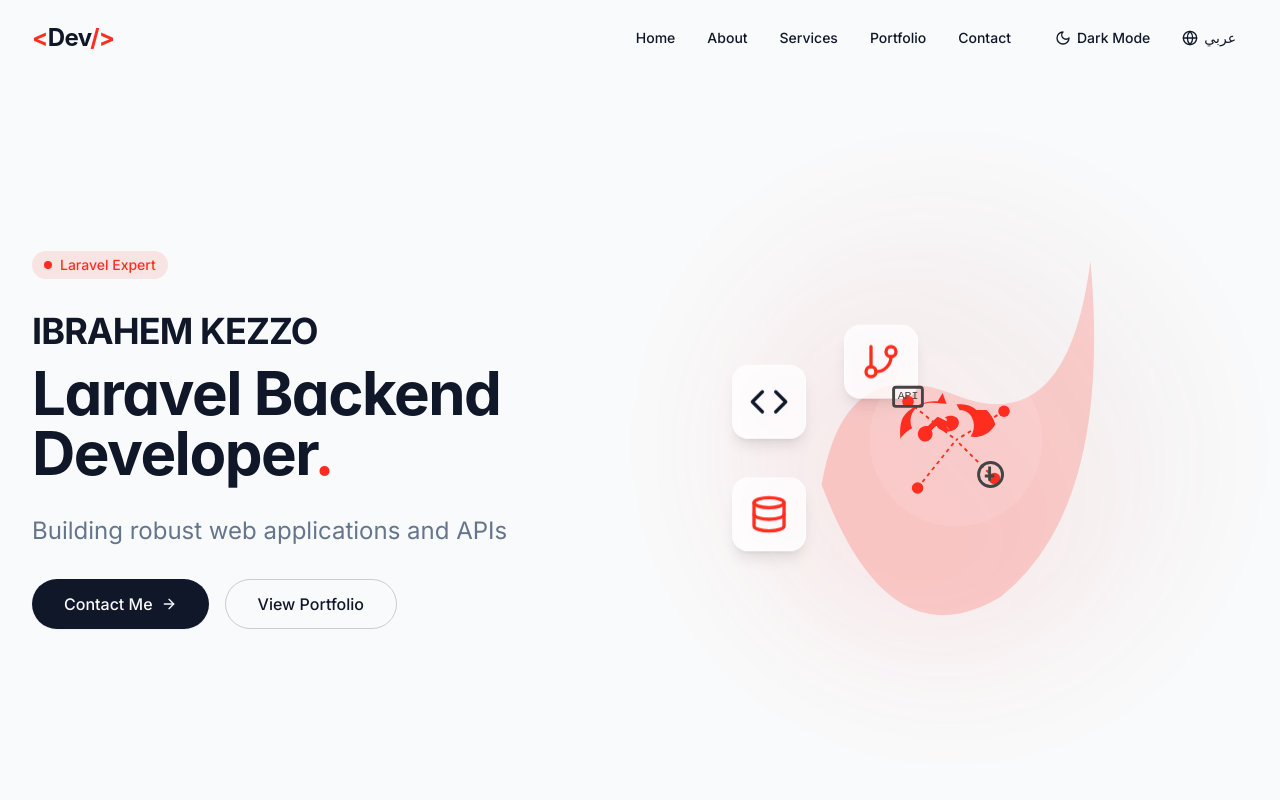
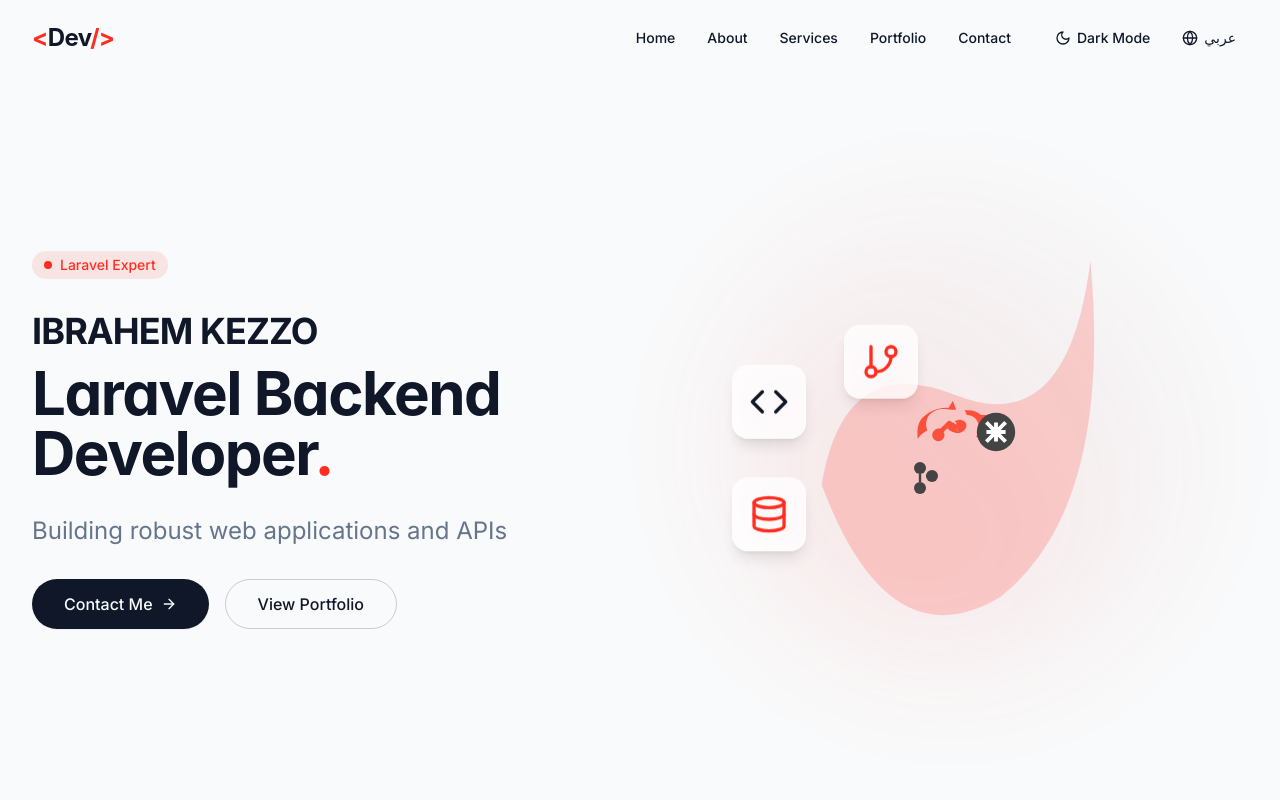
Before and after one commit to ibrahemkezzo/front-my-portfolio, a React (Vite) app: page / in a window 1280 px wide. Shown: the top 800 px of the page. Built offline with nearby package versions, Linux system fonts and the light colour scheme.

Commit message:
Reverted to edit edt-03aabc73-abe2-49b6-9735-d2d46d5fb441: "Refactor: Improve dark mode colors and add logo
- Adjusted icon and font colors on the Portfolio page in Dark Mode.
- Replaced the large image on the Home page with a logo.
- Added the author's name above the specialization title."

```diff
--- a/src/components/Hero.tsx
+++ b/src/components/Hero.tsx
@@ -66,41 +66,30 @@ const Hero: React.FC = () => {
                 </div>
 
                 <div className="absolute inset-0 flex items-center justify-center">
-                  <div className="relative w-48 h-48">
-                    {/* Redesigned Laravel Logo with API and Git integration */}
+                  <div className="relative w-40 h-40">
+                    {/* Laravel Logo with API and Git integration */}
                     <svg xmlns="http://www.w3.org/2000/svg" viewBox="0 0 100 100" className="w-full h-full">
-                      {/* Background Circle */}
-                      <circle cx="50" cy="50" r="45" fill="rgba(255,255,255,0.1)" className="dark:fill-gray-800/80" />
-
-                      {/* Laravel Symbol - Larger and Centered */}
-                      <g transform="translate(20, 20) scale(0.6)">
-                        <path fill="#FF2D20" d="M42,18.6c-.2,0-3.6-9.4-3.6-9.4l-4.3,7.2s-15.5-1.5-27.3,10.4c-4.2,4.2-6,10.3-5.1,22.3 0,0 3-5.5,10.2-9.2-.5-1.2-1-2.5-1.2-3.7-.7-4.6.4-8.9,3.1-12.2,4.8-5.9,13.1-7.5,22.9-5.6z" />
-                        <path fill="#FF2D20" d="M67.8,24c-3.6-3.1-8.2-4.9-13.2-5-1.4-.1-2.8,0-4.2.1 1.1,1.5,1.9,3.1,2.6,4.8 6.3.2,10.2,3.4,12,9.5 1.3,4.6.4,9.4-2.4,13.6 2,.4,4.1.5,6.2.2 6.5-.8,11.7-4.4,15.4-10.6-1.3-4.8-3.9-9.1-7.7-12.6z" />
-                        <path fill="#FF2D20" d="M42,33.8c-.7-.4-7-3.7-7.4-3.8-.4-.1-.8.1-1.1.3l-8,7.7s-4.7-1-7.5,3.1c-1.7,2.5-1.5,5.8.6,8.2 2,2.1,5.2,2.6,7.6,1.3 1.9-1,3.2-3,3.4-5.1.2-1.3-.1-2.6-.9-3.6.7-1.2,1.7-2.3,3-3.2 2.9-2,6.5-2.2,9.4-.6 1.5.9,2.7,2.2,3.4,3.7-2.8-3.4-6.3-6.9-8.2-7.1-2.7-.1-4.2,3.5-1.1,5.5 4.2,2.8,7.9,3.2,12.1,1.6 2.5-1,4.4-3.1,5.1-5.7.5-2-.2-4.2-2-5.6-3.2-2.3-7-2.1-10.2,0 .6.3,1.2.7,1.8,1.2z" />
+                      {/* Laravel Base Logo */}
+                      <g transform="translate(25, 20) scale(0.6)">
+                        <path fill="#FB503B" d="M42 18.6c-.2 0-3.6-9.4-3.6-9.4l-4.3 7.2s-15.5-1.5-27.3 10.4c-4.2 4.2-6 10.3-5.1 22.3 0 0 3-5.5 10.2-9.2-.5-1.2-1-2.5-1.2-3.7-.7-4.6.4-8.9 3.1-12.2 4.8-5.9 13.1-7.5 22.9-5.6z"></path>
+                        <path fill="#FB503B" d="M67.8 24c-3.6-3.1-8.2-4.9-13.2-5-1.4-.1-2.8 0-4.2.1 1.1 1.5 1.9 3.1 2.6 4.8 6.3.2 10.2 3.4 12 9.5 1.3 4.6.4 9.4-2.4 13.6 2 .4 4.1.5 6.2.2 6.5-.8 11.7-4.4 15.4-10.6-1.3-4.8-3.9-9.1-7.7-12.6z"></path>
+                        <path fill="#FB503B" d="M42 33.8c-.7-.4-7-3.7-7.4-3.8-.4-.1-.8.1-1.1.3l-8 7.7s-4.7-1-7.5 3.1c-1.7 2.5-1.5 5.8.6 8.2 2 2.1 5.2 2.6 7.6 1.3 1.9-1 3.2-3 3.4-5.1.2-1.3-.1-2.6-.9-3.6.7-1.2 1.7-2.3 3-3.2 2.9-2 6.5-2.2 9.4-.6 1.5.9 2.7 2.2 3.4 3.7-2.8-3.4-6.3-6.9-8.2-7.1-2.7-.1-4.2 3.5-1.1 5.5 4.2 2.8 7.9 3.2 12.1 1.6 2.5-1 4.4-3.1 5.1-5.7.5-2-.2-4.2-2-5.6-3.2-2.3-7-2.1-10.2 0 .6.3 1.2.7 1.8 1.2z"></path>
                       </g>
 
-                      {/* Connecting Nodes for a Network Effect */}
-                      <circle cx="25" cy="30" r="3" fill="#FF2D20" className="dark:fill-white" />
-                      <circle cx="75" cy="35" r="3" fill="#FF2D20" className="dark:fill-white" />
-                      <circle cx="30" cy="75" r="3" fill="#FF2D20" className="dark:fill-white" />
-                      <circle cx="70" cy="70" r="3" fill="#FF2D20" className="dark:fill-white" />
-
-                      {/* Connection Lines */}
-                      <line x1="25" y1="30" x2="50" y2="50" stroke="#FF2D20" strokeWidth="1" strokeDasharray="2,2" className="dark:stroke-white/50" />
-                      <line x1="75" y1="35" x2="50" y2="50" stroke="#FF2D20" strokeWidth="1" strokeDasharray="2,2" className="dark:stroke-white/50" />
-                      <line x1="30" y1="75" x2="50" y2="50" stroke="#FF2D20" strokeWidth="1" strokeDasharray="2,2" className="dark:stroke-white/50" />
-                      <line x1="70" y1="70" x2="50" y2="50" stroke="#FF2D20" strokeWidth="1" strokeDasharray="2,2" className="dark:stroke-white/50" />
-
                       {/* API Symbol */}
-                      <g transform="translate(15, 20) scale(0.25)">
-                        <rect x="10" y="10" width="60" height="40" rx="5" fill="none" stroke="#444" strokeWidth="6" className="dark:stroke-white" />
-                        <text x="40" y="35" fontFamily="monospace" fontSize="24" textAnchor="middle" fill="#444" className="dark:fill-white">API</text>
+                      <g transform="translate(60, 30) scale(0.3)">
+                        <circle cx="50" cy="50" r="40" fill="#444" className="dark:fill-gray-300" />
+                        <path d="M30,50 L70,50 M50,30 L50,70 M30,30 L70,70 M30,70 L70,30"
+                          stroke="#fff" strokeWidth="8" fill="none" className="dark:stroke-gray-800" />
                       </g>
 
-                      {/* Git Symbol */}
-                      <g transform="translate(60, 60) scale(0.25)">
-                        <circle cx="32" cy="32" r="25" fill="none" stroke="#444" strokeWidth="6" className="dark:stroke-white" />
-                        <path d="M30,15 L30,45 M20,35 L40,35" stroke="#444" strokeWidth="6" fill="none" className="dark:stroke-white" />
+                      {/* Git Branch Symbol */}
+                      <g transform="translate(15, 60) scale(0.25)">
+                        <circle cx="50" cy="30" r="15" fill="#444" className="dark:fill-gray-300" />
+                        <circle cx="50" cy="80" r="15" fill="#444" className="dark:fill-gray-300" />
+                        <circle cx="80" cy="50" r="15" fill="#444" className="dark:fill-gray-300" />
+                        <path d="M50,45 L50,65 M65,50 L80,50"
+                          stroke="#444" strokeWidth="6" fill="none" className="dark:stroke-gray-300" />
                       </g>
                     </svg>
                   </div>
```
